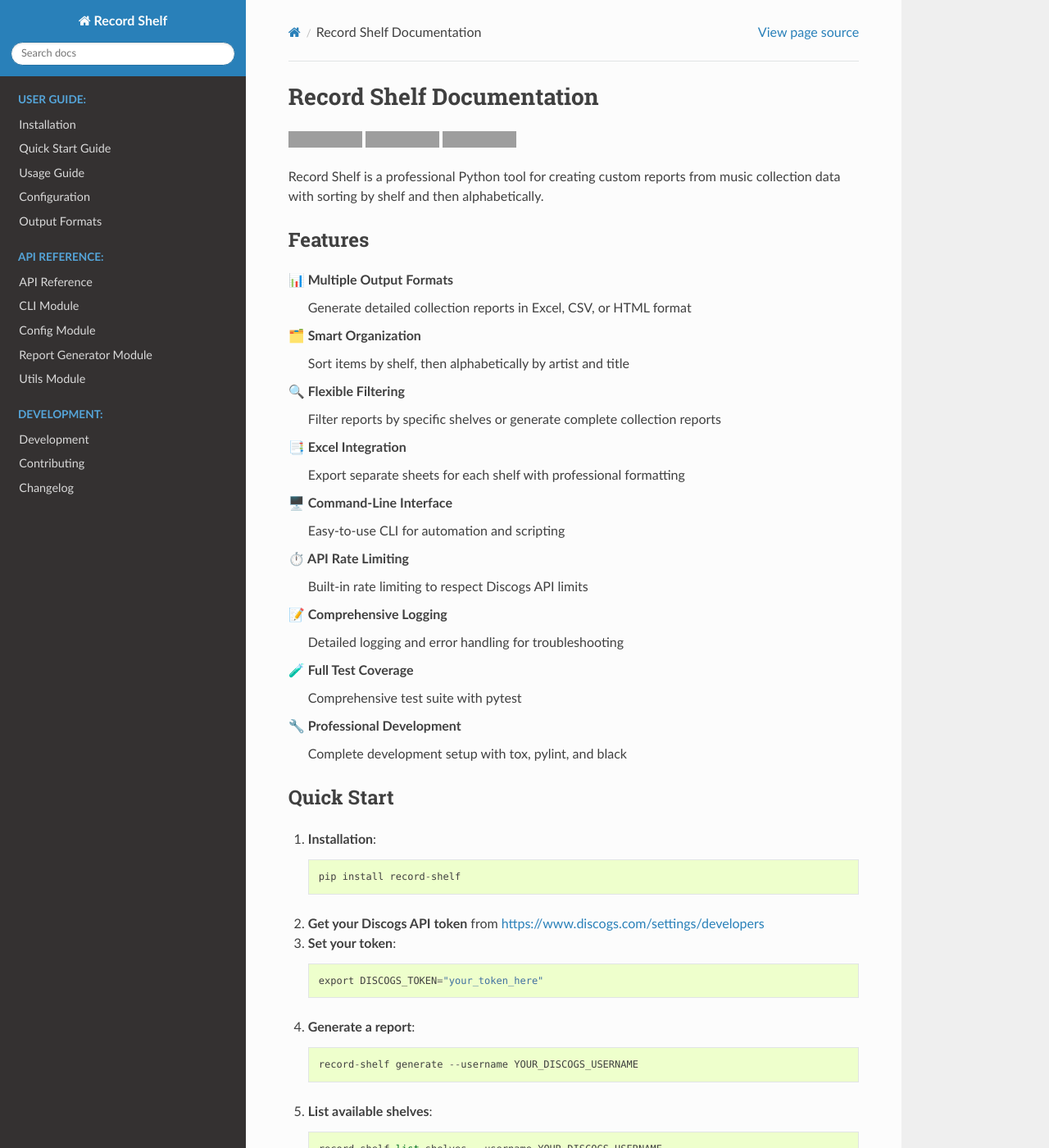
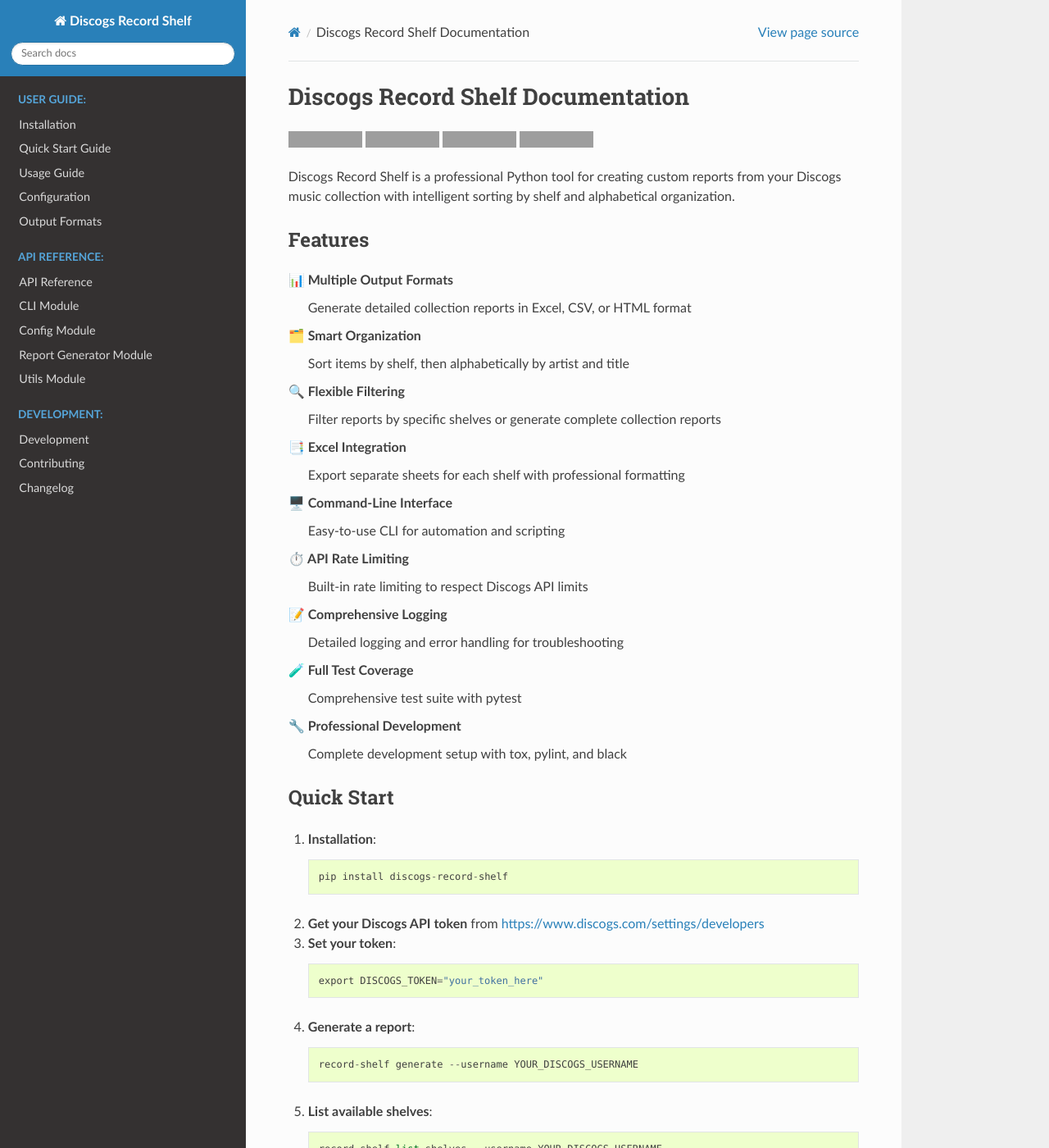
Before and after one commit to bryankemp/discogs-record-shelf, a Sphinx documentation site: the page built from docs/index.rst, in a window 1280 px wide and 1400 px high. Shown: the whole window at 82% size. Built offline with Sphinx 7.4.7 and the Read the Docs theme 3.1.0, drawn with Linux system fonts in a browser that asks for light colours; some of the changed text lies outside the part shown; grey boxes are pictures that could not be loaded.

Commit message:
Update documentation for project rename to discogs-record-shelf
- Update README.md with new project name and PyPI package name
- Replace all python main.py commands with record-shelf CLI
- Update project structure and license information
- Add PyPI and GitHub links
- Update Sphinx configuration with new project name and version
- Update docs/index.rst with new badges and installation command
- Change license from MIT to BSD 3-Clause in documentation

```diff
--- a/docs/conf.py
+++ b/docs/conf.py
@@ -10,11 +10,11 @@
 # -- Project information -----------------------------------------------------
 # https://www.sphinx-doc.org/en/master/usage/configuration.html#project-information
 
-project = 'Record Shelf'
+project = 'Discogs Record Shelf'
 copyright = '2025, Bryan Kemp'
 author = 'Bryan Kemp'
-release = '1.0.0'
-version = '1.0.0'
+release = '1.0.1'
+version = '1.0.1'
 
 # -- General configuration ---------------------------------------------------
 # https://www.sphinx-doc.org/en/master/usage/configuration.html#general-configuration
--- a/docs/index.rst
+++ b/docs/index.rst
@@ -1,5 +1,9 @@
-Record Shelf Documentation
-===========================
+Discogs Record Shelf Documentation
+====================================
+
+.. image:: https://img.shields.io/pypi/v/discogs-record-shelf
+   :target: https://pypi.org/project/discogs-record-shelf/
+   :alt: PyPI Version
 
 .. image:: https://img.shields.io/badge/python-3.8+-blue.svg
    :target: https://www.python.org/downloads/
@@ -9,11 +13,11 @@
    :target: https://github.com/psf/black
    :alt: Code style: black
 
-.. image:: https://img.shields.io/badge/License-MIT-yellow.svg
-   :target: https://opensource.org/licenses/MIT
-   :alt: License: MIT
+.. image:: https://img.shields.io/badge/License-BSD%203--Clause-blue.svg
+   :target: https://opensource.org/licenses/BSD-3-Clause
+   :alt: License: BSD 3-Clause
 
-Record Shelf is a professional Python tool for creating custom reports from music collection data with sorting by shelf and then alphabetically.
+Discogs Record Shelf is a professional Python tool for creating custom reports from your Discogs music collection with intelligent sorting by shelf and alphabetical organization.
 
 Features
 --------
@@ -50,7 +54,7 @@
 
 1. **Installation**::
 
-    pip install record-shelf
+    pip install discogs-record-shelf
 
 2. **Get your Discogs API token** from https://www.discogs.com/settings/developers
 
@@ -122,7 +126,9 @@
 License
 -------
 
-This project is licensed under the MIT License - see the LICENSE file for details.
+This project is licensed under the BSD 3-Clause License - see the LICENSE file for details.
+
+Please respect Discogs' Terms of Service and API rate limits when using this tool.
 
 Indices and tables
 ==================
```
Also changed, not shown: README.md (+40 -28 lines).
